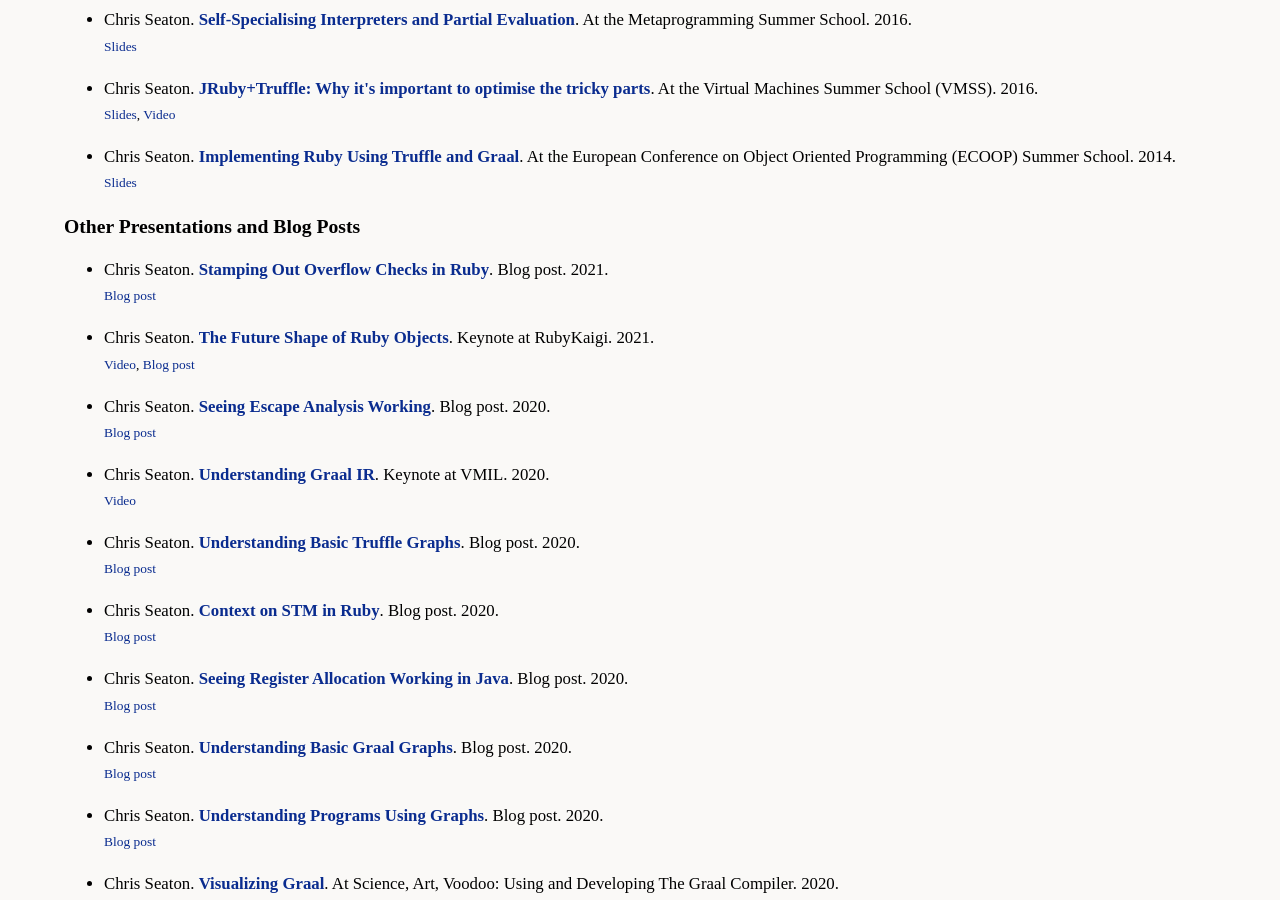
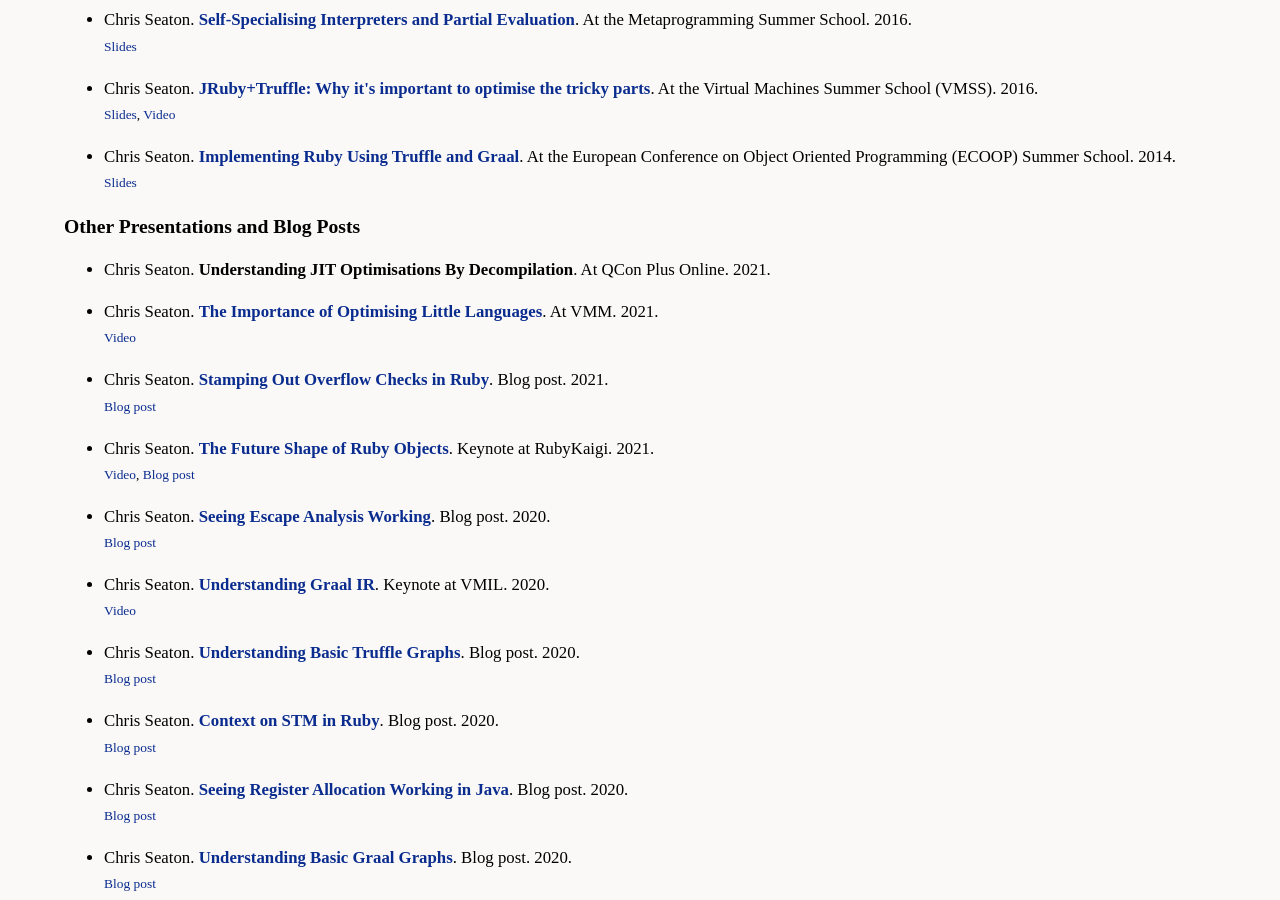
Before and after one commit to chrisseaton/chrisseaton.github.io, a Jekyll site: the page built from index.md, in a window 1280 px wide and 900 px high, scrolled down 4417 px. Built offline with Jekyll 4.4.1, drawn with Linux system fonts in a browser that asks for light colours; nearby versions of some CDN libraries; some web fonts are replaced.

Commit message:
QCon and VMM

```diff
--- a/index.md
+++ b/index.md
@@ -347,6 +347,15 @@
 
 <ul class="list">
     <li>
+        Chris Seaton. <strong>Understanding JIT Optimisations By Decompilation</strong>. At QCon Plus Online. 2021.<br>
+    </li>
+    <li>
+        Chris Seaton. <strong><a href="https://www.youtube.com/watch?v=EybsDKXGsEc">The Importance of Optimising Little Languages</a></strong>. At VMM. 2021.<br>
+        <span class="smaller">
+            <a href="https://www.youtube.com/watch?v=EybsDKXGsEc">Video</a>
+        </span>
+    </li>
+    <li>
         Chris Seaton. <strong><a href="truffleruby/stamping-out-overflow-checks/">Stamping Out Overflow Checks in Ruby</a></strong>. Blog post. 2021.<br>
         <span class="smaller">
             <a href="truffleruby/stamping-out-overflow-checks/">Blog post</a>
```
Also changed, not shown: truffleruby/index.md (+4 -0 lines).
